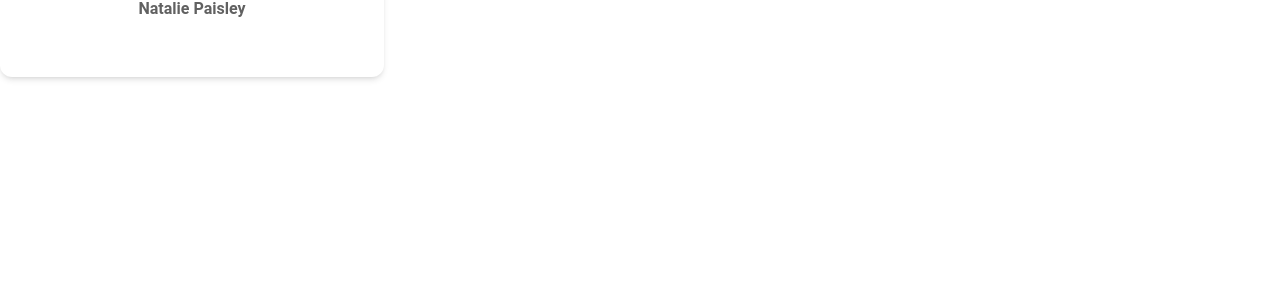
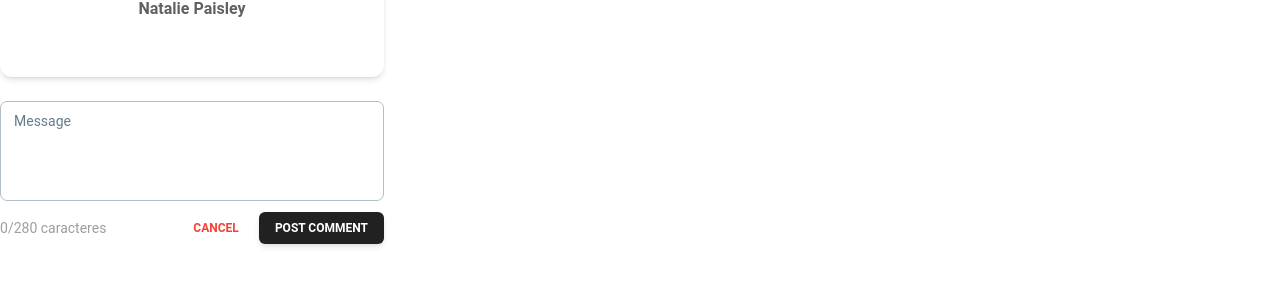
Before and after one commit to smolina97/react-twitter, a React (Vite) app: page / in a window 1280 px wide. Shown: the part 411-696 px from the top of the page. Built offline with nearby package versions, Linux system fonts and the light colour scheme.

Commit message:
argegado textArea y solucionado algunos errorer

```diff
--- a/package.json
+++ b/package.json
@@ -9,10 +9,10 @@
     "lint": "eslint . --ext js,jsx --report-unused-disable-directives --max-warnings 0",
     "preview": "vite preview"
   },
-
   "dependencies": {
     "@heroicons/react": "^2.1.3",
     "@material-tailwind/react": "^2.1.9",
+    "prop-types": "^15.8.1",
     "react": "^18.2.0",
     "react-dom": "^18.2.0"
   },
--- a/src/assets/Card.jsx
+++ b/src/assets/Card.jsx
@@ -1,37 +1,54 @@
 import { Button } from "@material-tailwind/react";
 import { useState } from "react";
+import PropTypes from "prop-types";
 
-
-export default function Card ({username, name}){
-
-    const [isFollowing, setFollowing] = useState(false)
-    const handleFollowing = () => setFollowing(!isFollowing)
+export default function Card({ username, name }) {
+  const [isFollowing, setFollowing] = useState(false);
+  const handleFollowing = () => setFollowing(!isFollowing);
 
   const [isHovering, setIsHovering] = useState(false);
   const textFollowing = isFollowing
-      ? isHovering ? "Dejar de seguir" : "Siguiendo"
+    ? isHovering
+      ? "Dejar de seguir"
+      : "Siguiendo"
     : "Seguir";
 
-    const buttonFollowing = `rounded-full shadow-sm inline-block text-center w-40 ${isFollowing ? 'bg-blue-500/20 hover:bg-red-500/40 hover:text-red-900' : 'hover:bg-blue-500/30'}`
+  const buttonFollowing = `rounded-full shadow-sm inline-block text-center w-40 ${
+    isFollowing
+      ? "bg-blue-500/20 hover:bg-red-500/40 hover:text-red-900"
+      : "hover:bg-blue-500/30"
+  }`;
 
   return (
-       <article className=" flex items-center justify-between" >
-            <header className = " flex items-center gap-1">
-                <img className= " size-12 rounded-full"
+    <article className="flex items-center justify-between">
+      <header className="flex items-center gap-1">
+        <img
+          className="size-12 rounded-full"
           src={`https://unavatar.io/${username}`}
-                    alt={username}></img>
-                <div className = "flex flex-col ml-3">
+          alt={username}
+        />
+        <div className="flex flex-col ml-3">
           <strong>{name}</strong>
-                    <span className = " opacity-60">@{username}</span>
+          <span className="opacity-60">@{username}</span>
         </div>
       </header>
       <aside>
-                <Button variant="text" color="blue" className={buttonFollowing} onClick={handleFollowing}
-                    onMouseEnter={() => setIsHovering(true)} onMouseLeave={() => setIsHovering(false)}
+        <Button
+          variant="text"
+          color="blue"
+          className={buttonFollowing}
+          onClick={handleFollowing}
+          onMouseEnter={() => setIsHovering(true)}
+          onMouseLeave={() => setIsHovering(false)}
         >
           {textFollowing}
         </Button>
       </aside>
     </article>
-    )
+  );
 }
+
+Card.propTypes = {
+  username: PropTypes.string.isRequired,
+  name: PropTypes.string.isRequired,
+};
--- /dev/null
+++ b/src/assets/TextArea.jsx
@@ -0,0 +1,41 @@
+import { useState } from "react";
+import { Textarea, Button } from "@material-tailwind/react";
+
+export default function CommentBoxTextarea() {
+  const [text, setText] = useState("");
+  const maxLength = 280;
+
+  const handleChange = (e) => {
+    if (e.target.value.length <= maxLength) {
+      setText(e.target.value);
+    }
+  };
+
+  return (
+    <div className="w-96">
+      <Textarea
+        label="Message"
+        value={text}
+        onChange={handleChange}
+        color={text.length === maxLength ? "red" : "blue"}
+      />
+      <div
+        className={`flex gap-1 items-center justify-between text-sm mt-1 ${
+          text.length === maxLength ? "text-red-500" : "text-gray-500"
+        }`}
+      >
+        <p>
+          {text.length}/{maxLength} caracteres
+        </p>
+        <p className="flex gap-1">
+          <Button size="sm" color="red" variant="text" className="rounded-md">
+            Cancel
+          </Button>
+          <Button size="sm" className="rounded-md">
+            Post Comment
+          </Button>
+        </p>
+      </div>
+    </div>
+  );
+}
--- a/src/main.jsx
+++ b/src/main.jsx
@@ -1,24 +1,23 @@
-import React from 'react'
-import ReactDOM from 'react-dom/client'
-import Card from './assets/Card.jsx'
-import './assets/css/index.css'
-import Profile from './assets/Profile.jsx'
-
-
+import ReactDOM from "react-dom/client";
+import Card from "./assets/Card.jsx";
+import "./assets/css/index.css";
+import Profile from "./assets/Profile.jsx";
+import TextArea from "./assets/TextArea.jsx";
 export default function App() {
   return (
     <>
       <section className="follower-card gap-3">
-        <Card username="midudev" name="Miguel Angel Duran"/>
+        <Card username="midudev" name="Miguel Angel Duran" />
       </section>
       <section>
         <Profile />
       </section>
+      <section>
+        <br />
+        <TextArea />
+      </section>
     </>
-  )
+  );
 }
 
-
-ReactDOM.createRoot(document.getElementById('root')).render(
-    <App />
-)
+ReactDOM.createRoot(document.getElementById("root")).render(<App />);
```
Also changed, not shown: src/assets/Profile.jsx (+6 -7 lines), 1 other file (tests, documents, lock files or other folders). Lines whose indentation alone changed are shown as unchanged.
